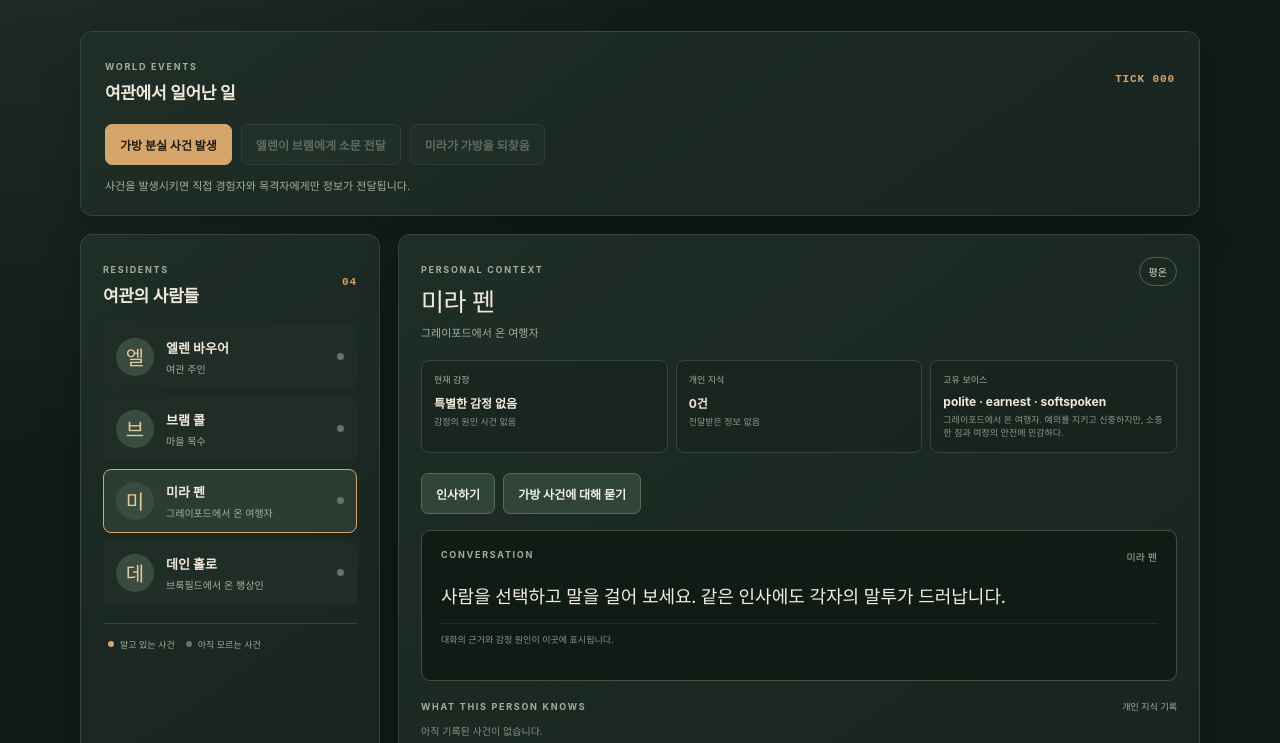
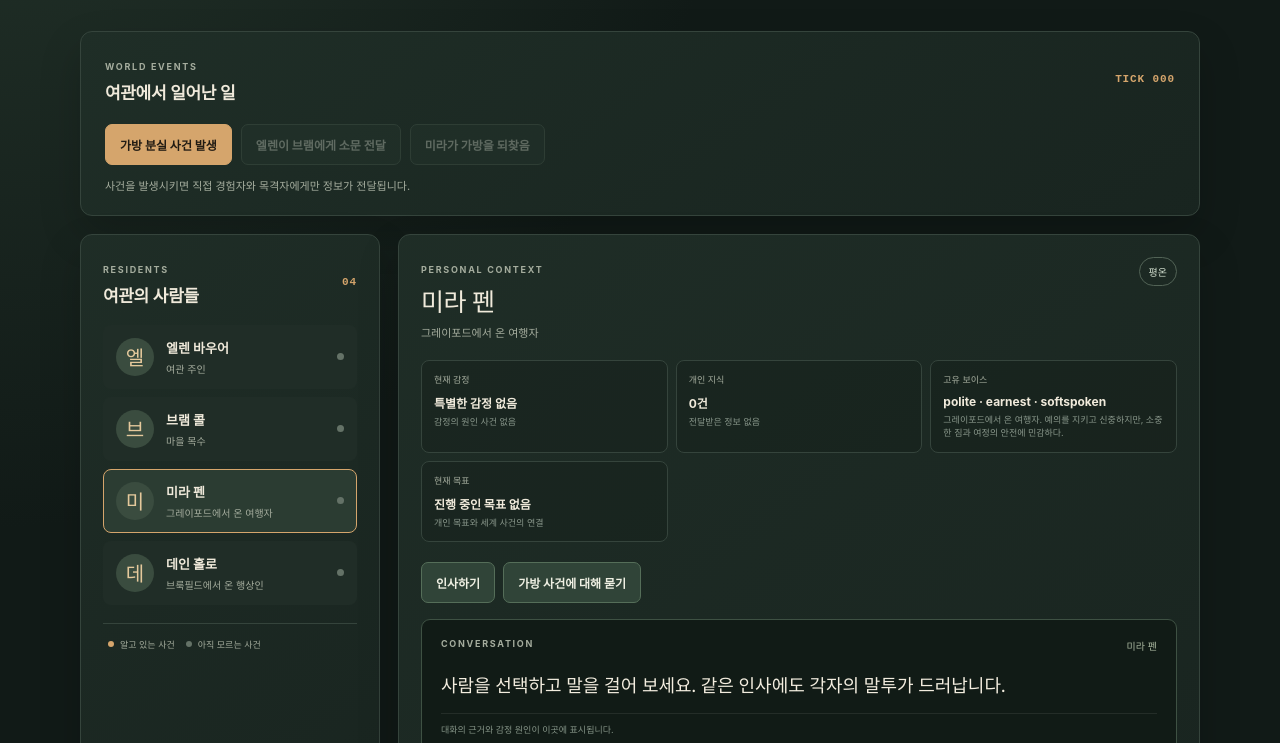
Before and after one commit to diethoon/ashford-village-simulator, a website with bundled scripts: page index.html in a window 1280 px wide. Shown: the part 357-1100 px from the top of the page. Built offline with nearby package versions, Linux system fonts and the light colour scheme.

Commit message:
ui: show NPC goal state beside emotion and knowledge

```diff
--- a/index.html
+++ b/index.html
@@ -54,6 +54,7 @@
             <div class="context-card"><span>현재 감정</span><strong id="emotion-state">특별한 감정 없음</strong><small id="emotion-cause">감정의 원인 사건 없음</small></div>
             <div class="context-card"><span>개인 지식</span><strong id="knowledge-count">0건</strong><small id="knowledge-source">전달받은 정보 없음</small></div>
             <div class="context-card"><span>고유 보이스</span><strong id="voice-style">정중하고 신중함</strong><small id="voice-identity">개인별 언어 습관</small></div>
+            <div class="context-card"><span>현재 목표</span><strong id="goal-state">진행 중인 목표 없음</strong><small id="goal-detail">개인 목표와 세계 사건의 연결</small></div>
           </div>
           <div class="conversation-actions">
             <button class="talk-button" id="talk-greet">인사하기</button>
```
